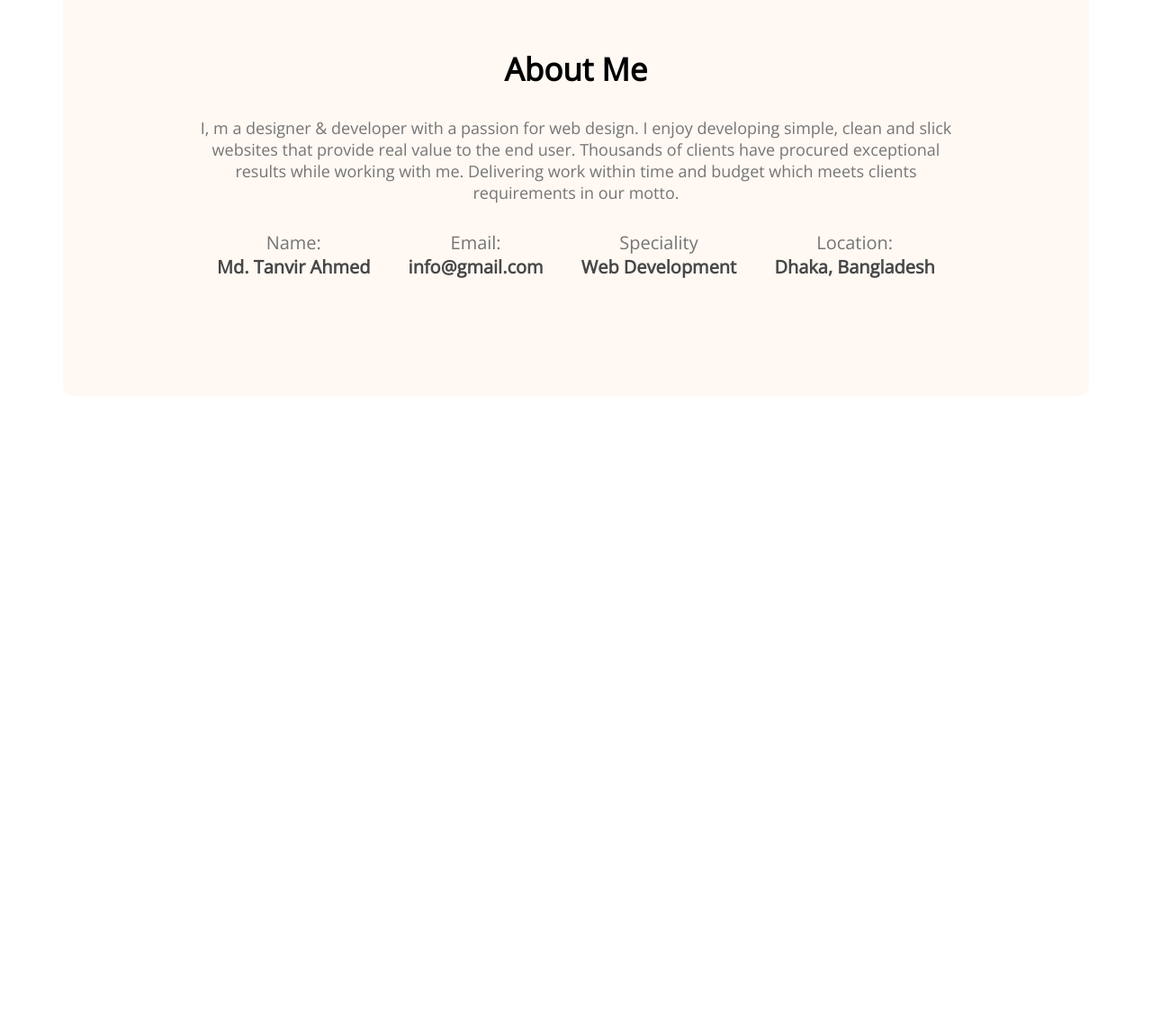
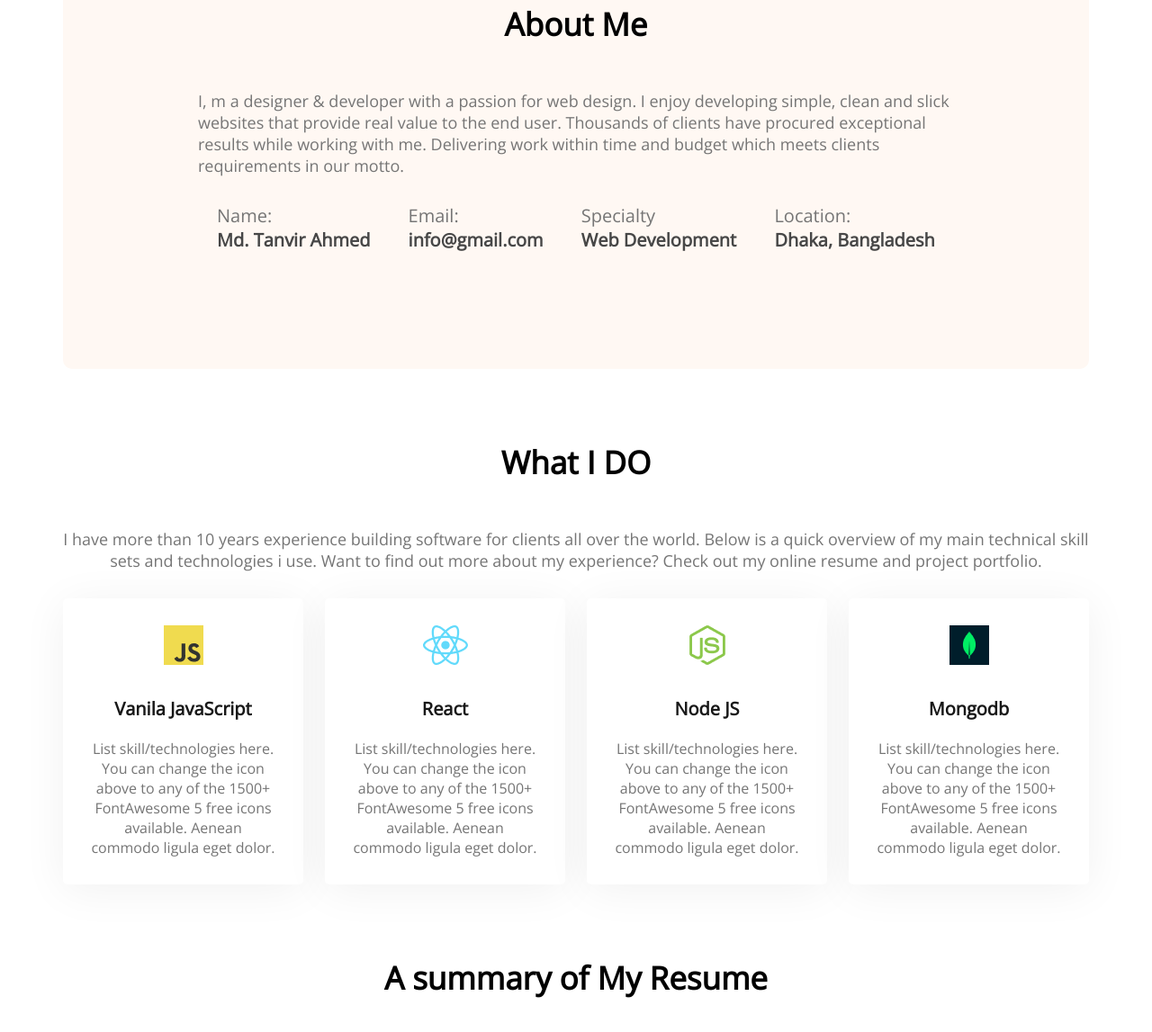
Before and after one commit to tanvirmdahmed/Tanvir-Portfolio, a plain HTML site: page index.html in a window 1280 px wide. Shown: the part 1047-2194 px from the top of the page at 90% size. Before the commit the page ends 1487 px from the top, so only its background shows below. Drawn offline with nearby package versions, Linux system fonts and the light colour scheme.

Commit message:
added skill content

```diff
--- a/Style/portfolio.css
+++ b/Style/portfolio.css
@@ -75,43 +75,87 @@ nav li {
     margin-bottom: 25px;
 
 }
+
 /* main section */
-main{
+main {
     max-width: 1140px;
     margin: 0 auto;
 }
+section{
+    margin-top: 80px;
+}
+
 /* about section styles */
-.about{
-   margin-top: 130px;
-   background: #FFF8F3;
-   border-radius: 10px;
-   padding: 130px 150px;
-   text-align: center;
+.about {
+    background: #FFF8F3;
+    border-radius: 10px;
+    padding: 130px 150px;
 }
-.section-title{
+
+.section-title {
     font-weight: 700;
     font-size: 35px;
-    margin-bottom: 30px;
+    margin-bottom: 50px;
+    text-align: center;
 }
-.section-description{
+
+.section-description {
     color: #757575;
     font-size: 18px;
     margin-bottom: 30px;
 }
-img.smart{
+
+img.smart {
     margin-right: -250px;
 }
-.about-info-container{
+
+.about-info-container {
     display: flex;
     justify-content: space-around;
 }
-.about .info-title{
+
+.about .info-title {
     font-size: 20px;
     color: #757575;
 }
-.info-description{
+
+.info-description {
     font-weight: 700;
     font-size: 20px;
     color: #474747;
+}
+
+/* what i do styles */
+.what-i-do {
+    text-align: center;
+}
+
+.skills-container {
+    display: flex;
+    gap: 24px;
 
 }
+
+.skill {
+    background: #FFFFFF;
+    box-shadow: 0px 6px 50px rgba(0, 0, 0, 0.06);
+    border-radius: 5px;
+    padding: 30px;
+}
+
+.skill-title {
+    font-size: 20px;
+    color: #181818;
+    font-weight: 700;
+    margin-top: 30px;
+    margin-bottom: 20px;
+
+
+}
+
+.skill-description {
+    color: #757575;
+
+}
+
+/* Resume Styles */
--- a/index.html
+++ b/index.html
@@ -45,13 +45,47 @@
                     <p class="info-description">info@gmail.com</p>
                 </div>
                 <div class="about-info">
-                    <p class="info-title">Speciality</p>
+                    <p class="info-title">Specialty</p>
                     <p class="info-description">Web Development</p>
                 </div>
                 <div class="about-info">
                     <p class="info-title">Location:</p>
                     <p class="info-description">Dhaka, Bangladesh</p>
                 </div>
+            </div>
+        </section>
+        <!-- what i do section = -->
+        <section class="what-i-do">
+            <h3 class="section-title">What I DO</h3>
+            <p class="section-description">I have more than 10 years experience building software for clients all over the world. Below is a quick overview of my main technical skill sets and technologies i use. Want to find out more about my experience? Check out my online resume and project portfolio.</p>
+            <div class="skills-container">
+                <div class="skill">
+                    <img src="images/icons/js.png" alt="">
+                    <p class="skill-title">Vanila JavaScript</p>
+                    <p class="skill-description">List skill/technologies here. You can change the icon above to any of the 1500+ FontAwesome 5 free icons available. Aenean commodo ligula eget dolor.</p>
+                </div>
+                <div class="skill">
+                    <img src="images/icons/react.png" alt="">
+                    <p class="skill-title">React</p>
+                    <p class="skill-description">List skill/technologies here. You can change the icon above to any of the 1500+ FontAwesome 5 free icons available. Aenean commodo ligula eget dolor.</p>
+                </div>
+                <div class="skill">
+                    <img src="images/icons/nodejs.png" alt="">
+                    <p class="skill-title">Node JS</p>
+                    <p class="skill-description">List skill/technologies here. You can change the icon above to any of the 1500+ FontAwesome 5 free icons available. Aenean commodo ligula eget dolor.</p>
+                </div>
+                <div class="skill">
+                    <img src="images/icons/mongo.png" alt="">
+                    <p class="skill-title">Mongodb</p>
+                    <p class="skill-description">List skill/technologies here. You can change the icon above to any of the 1500+ FontAwesome 5 free icons available. Aenean commodo ligula eget dolor.</p>
+                </div>
+            </div>
+        </section>
+        <!-- Resume Section -->
+        <section class="resume">
+            <h3 class="section-title">A summary of My Resume</h3>
+            <div class="resume-content">
+
             </div>
         </section>
     </main>
```
